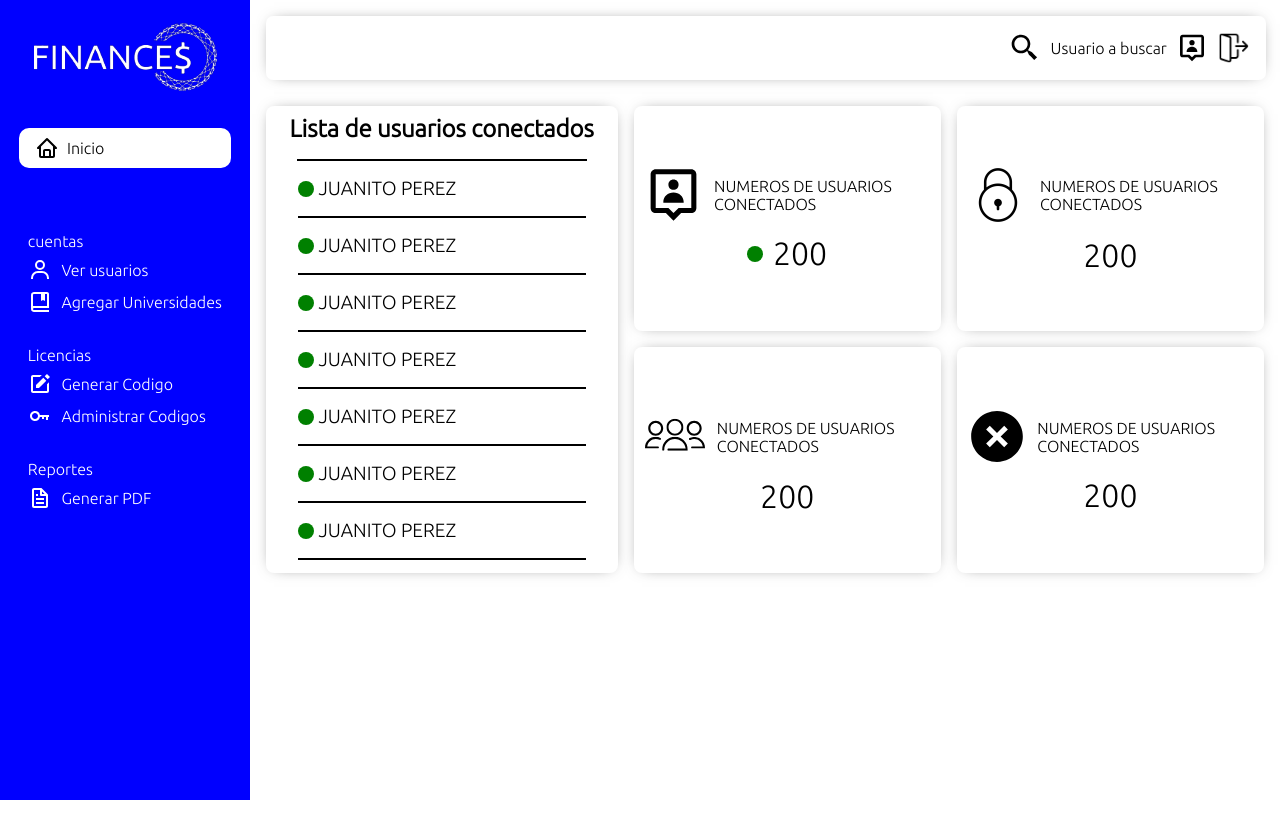
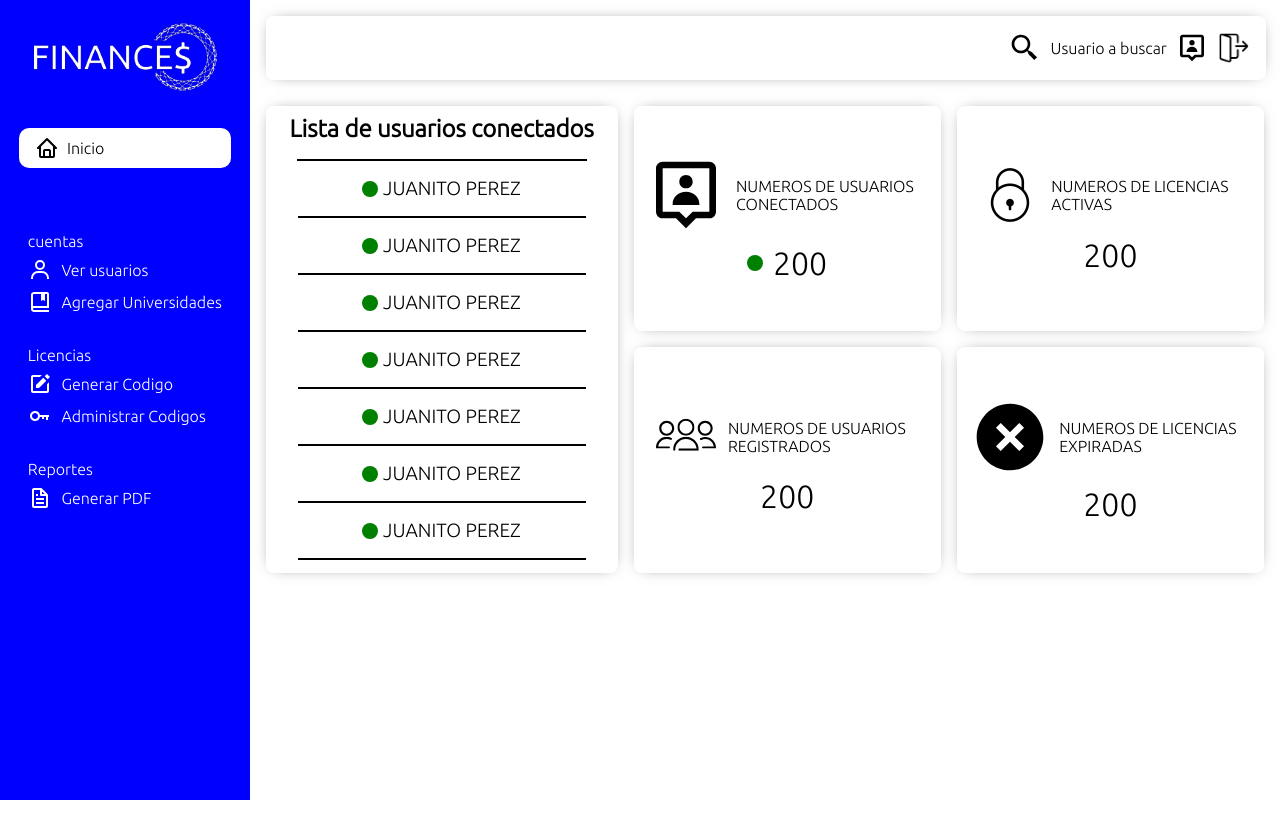
Before and after one commit to Mp-keyner/Finances, a React (Create React App) app: page /admin in a window 1280 px wide. Built offline with nearby package versions, Linux system fonts and the light colour scheme.

Commit message:
13 de agosto 6:49

```diff
--- a/src/App.css
+++ b/src/App.css
@@ -56,6 +56,9 @@ body {
 }
 .centrar img {
   width: 5pc;
+}
+.centrarp {
+  width: 12pc;
 }
 .left {
   width: 50%;
@@ -302,6 +305,7 @@ input[type="password"] {
   /* border: 1px solid green; */
   height: 2pc;
   gap: 0.3pc;
+  justify-content: center;
 
   font-size: 1.2pc;
 }
--- a/src/components/Main-admin.jsx
+++ b/src/components/Main-admin.jsx
@@ -161,7 +161,7 @@ const MainAdmin = () => {
             <div className="CarValue">
               <div className="centrar">
                 <img src={UserCircle} alt="" />
-                <p>NUMEROS DE USUARIOS CONECTADOS</p>
+                <p className="centrarp">NUMEROS DE USUARIOS CONECTADOS</p>
               </div>
               <div className="centrar">
                 <div className="CirLive"></div>
@@ -171,7 +171,7 @@ const MainAdmin = () => {
             <div className="CarValue">
               <div className="centrar">
                 <img src={candado} alt="" style={{ width: "4pc" }} />
-                <p>NUMEROS DE USUARIOS CONECTADOS</p>
+                <p className="centrarp">NUMEROS DE LICENCIAS ACTIVAS</p>
               </div>
               <div className="centrar">
                 <p style={{ fontSize: "2pc" }}>200</p>
@@ -180,7 +180,7 @@ const MainAdmin = () => {
             <div className="CarValue">
               <div className="centrar">
                 <img src={users} alt="" style={{ width: "4pc" }} />
-                <p>NUMEROS DE USUARIOS CONECTADOS</p>
+                <p className="centrarp">NUMEROS DE USUARIOS REGISTRADOS</p>
               </div>
               <div className="centrar">
                 <p style={{ fontSize: "2pc" }}>200</p>
@@ -189,7 +189,7 @@ const MainAdmin = () => {
             <div className="CarValue">
               <div className="centrar">
                 <img src={x} alt="" />
-                <p>NUMEROS DE USUARIOS CONECTADOS</p>
+                <p className="centrarp">NUMEROS DE LICENCIAS EXPIRADAS</p>
               </div>
               <div className="centrar">
                 <p style={{ fontSize: "2pc" }}>200</p>
```
